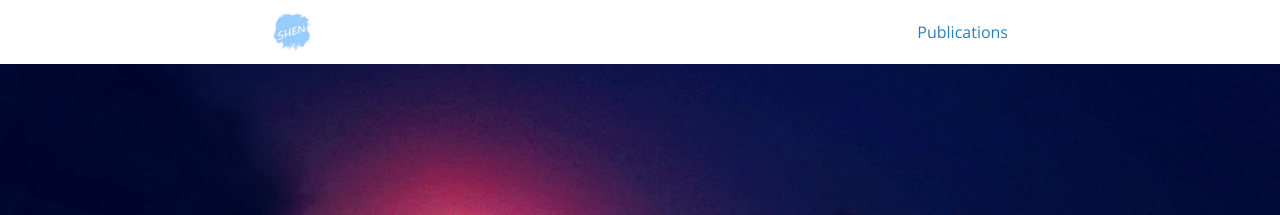
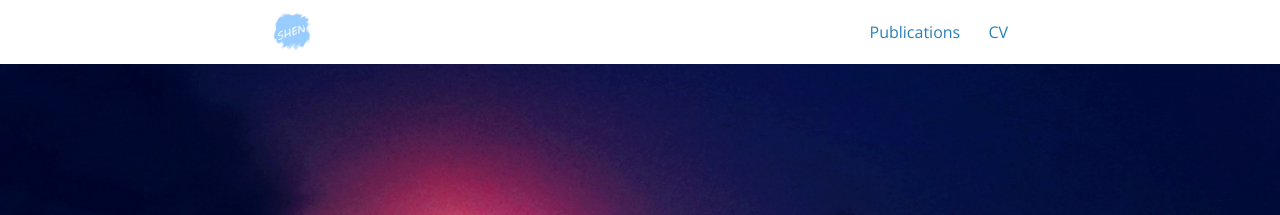
Before and after one commit to yanshentracy/page, a Jekyll site: the page built from index.html, in a window 1280 px wide and 900 px high. Shown: the top 215 px of the window. Built offline with Jekyll 4.4.1, drawn with Linux system fonts in a browser that asks for light colours; nearby versions of some CDN libraries; some web fonts are replaced; the list of posts is cut into pages by our own code.

Commit message:
Update header.html

```diff
--- a/_includes/header.html
+++ b/_includes/header.html
@@ -18,6 +18,7 @@
           {% endif %}
         {% endfor %} -->
 		<li class="nav-link"><a href="{{ site.url }}/publications">Publications</a>
+		<li class="nav-link"><a href="{{ site.url }}/assets/shen_yan_cv.pdf">CV</a>
       </ul>
     </nav>
   </div>
```
